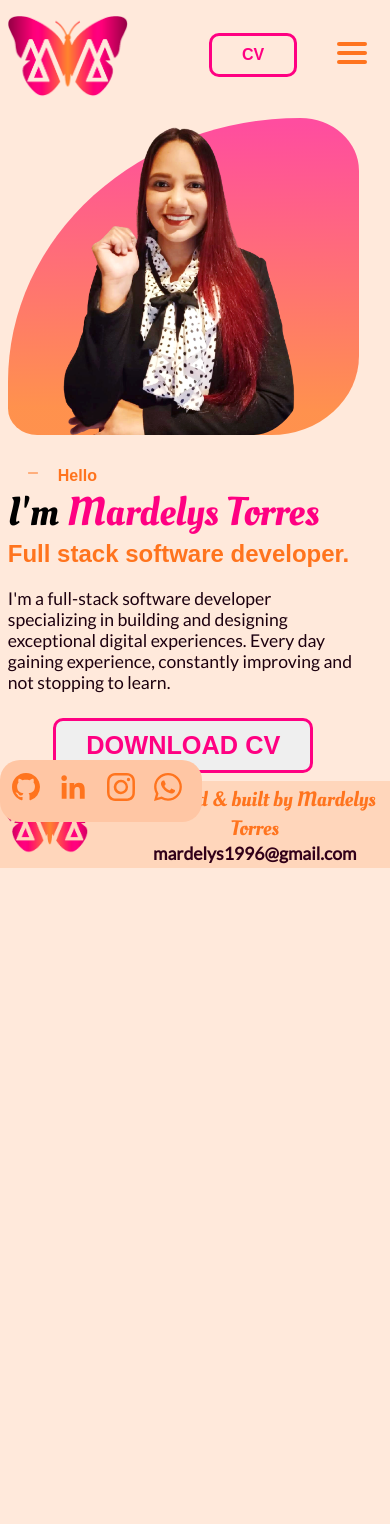
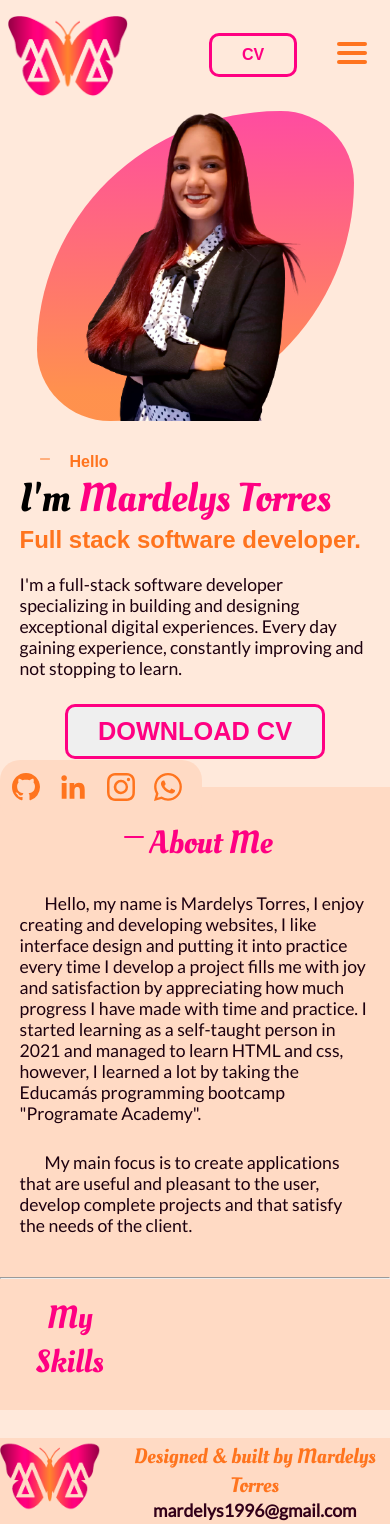
Before and after one commit to Mardelys/Protfolio-Web, a React (Create React App) app: page / in a window 390 px wide. Before the commit the page ends 868 px from the top, so only its background shows below. Built offline with nearby package versions, Linux system fonts and the light colour scheme.

Commit message:
About part1

```diff
--- a/src/App.css
+++ b/src/App.css
@@ -11,7 +11,7 @@
    --gradient-dark:linear-gradient( 181deg,  rgba(255,0,130,0.67) 1.7%, rgba(255,116,30,0.75) 91.3% );
    /*-------------Variables Theme light--------------*/
    --body-color-light :#FFE9DB;
-   --container-body-light:#ffd6bb;
+   --container-body-light:#ffdac4;
    --letter-light:#320019;
 }
 body{
--- /dev/null
+++ b/src/Components/About-Contact/About.css
@@ -0,0 +1,87 @@
+.container-about {
+  width: 100%;
+  display: flex;
+  flex-direction: column;
+  margin: 7% 0;
+  padding: 6% 0;
+  background: var(--container-body-light);
+}
+
+.section-1,
+.section-2 {
+  display: grid;
+  width: 70%;
+  grid-template-columns: 1fr 2.5fr;
+  margin: auto;
+}
+.img-about {
+  width: 90%;
+}
+.section-1 div h2,
+.section-2 div h2 {
+  font-size: clamp(2rem, 3vw, 2.5rem);
+  color: var(--pink);
+  padding: 3% 0;
+  text-align: center;
+  font-family: "Oleo Script";
+  font-weight: 300;
+}
+.section-1 div p {
+  text-indent: 25px;
+  padding-bottom: 3%;
+  font-size: clamp(1.1rem, 2vw, 1.2rem);
+  font-family: "Lato";
+  color: var(--body-color-dark);
+  text-align: left;
+}
+hr.line {
+  margin: 3.5% 0px;
+}
+
+
+
+
+
+/**---MEDIA QUERIES------*/
+@media (max-width:1280px){
+   .section-1, .section-2{
+      width: 80%;
+      transition: all .50s ease;
+   }
+}
+
+@media (max-width:890px){
+   .section-1, .section-2{
+      width: 90%;
+      margin: 2%;
+      transition: all .50s ease;
+   }
+}
+
+@media (max-width: 630px) {
+
+   .container-about .section-1{
+  display: flex;
+  transition: all 0.5s ease;}
+
+.section-1, .section-2{
+   width: 90%;
+   margin: auto;
+}
+.img-about{
+   width: 90px;
+   height: 110px;
+   background: var(--gradient-dark);
+   border-radius: 50%;
+}
+
+.section-1 p{
+   margin: 5% 0;
+}
+}
+
+@media (max-width: 400px) {
+   .img-about{
+      display: none;
+   }
+}
--- /dev/null
+++ b/src/Components/About-Contact/About.jsx
@@ -0,0 +1,43 @@
+import React from "react"
+import { IoRemoveOutline } from 'react-icons/io5'
+import './About.css'
+
+
+export default function AboutMe() {
+
+   return (
+      <div className="container-about">
+         <div className="section-1">
+            <div >
+               <img className="img-about" src={require("./images/foto.png")} alt="" />
+            </div>
+            <div>
+               <h2><IoRemoveOutline className="outline" />About Me</h2>
+               <p>Hello, my name is Mardelys Torres, I enjoy creating and developing websites, I like interface design and putting it into practice every time I develop a project fills me with joy and satisfaction by appreciating how much progress I have made with time and practice. I started learning as a self-taught person in 2021 and managed to learn HTML and css, however, I learned a lot by taking the Educamás programming bootcamp "Programate Academy".</p>
+               <p>My main focus is to create applications that are useful and pleasant to the user, develop complete projects and that satisfy the needs of the client.</p>
+            </div>
+         </div>
+         <hr className="line" />
+         <div className="section-2">
+            <div >
+               <h2>My Skills</h2>
+            </div>
+            <div>
+               <ul className="icon-skills">
+                  <li></li>
+                  <li></li>
+                  <li></li>
+                  <li></li>
+                  <li></li>
+                  <li></li>
+                  <li></li>
+                  <li></li>
+                  <li></li>
+                  <li></li>
+               </ul>
+            </div>
+         </div>
+      </div>
+
+   )
+}
--- a/src/Components/Container.jsx
+++ b/src/Components/Container.jsx
@@ -1,5 +1,6 @@
 import NavBar,{Footer} from '../Components/Nav-Footer/Nav-Footer';
 import Home from '../Components/Home/Home';
+import AboutMe from './About-Contact/About';
 
 
 
@@ -10,6 +11,7 @@ function Container() {
          <div className="Container">
             <NavBar />
             <Home/>
+            <AboutMe/>
             <Footer/>
          </div>
 
--- a/src/Components/Home/Home.css
+++ b/src/Components/Home/Home.css
@@ -2,7 +2,7 @@
    display: grid;
    margin: auto;
    grid-template-columns: 2.5fr 1.5fr;
-   width: 80%;
+   width: 70%;
    align-items: center;
    justify-content: center;
 
@@ -55,7 +55,7 @@ button, .download-cv{
    text-align: center;
 }
 .img-ejp{
-   width: 100%;
+   width: 90%;
    margin: 0;
    padding:0 ;
    border-bottom-right-radius:22% ;
@@ -63,9 +63,10 @@ button, .download-cv{
 .container-photo{
    background-image: var(--gradient-dark);
   border-top-left-radius: 100%;
-  border-bottom-right-radius: 30%;
-  border-top-right-radius: 20%;
-  border-bottom-left-radius: 10%;
+  border-bottom-right-radius: 100%;
+  border-top-right-radius: 30%;
+  border-bottom-left-radius: 30%;
+
 }
 
 @media (max-width:1280px){
@@ -78,7 +79,7 @@ button, .download-cv{
 @media (max-width:890px){
       .home{
          width: 90%;
-         margin: 2%;
+         margin: auto;
          transition: all .50s ease;
       }
    }
@@ -99,5 +100,6 @@ button, .download-cv{
          display: flex;
         flex-direction: column-reverse;
         transition: all .50s ease;
+        margin: auto;
       }
    }
--- a/src/Components/Home/Home.jsx
+++ b/src/Components/Home/Home.jsx
@@ -20,13 +20,12 @@ function Home() {
             </div>
          </div>
          <div className="container-photo">
-            <a href="#" className="">
                <img
                   className="img-ejp"
                   src={require("./images/foto.png")}
                   alt=""
                />
-            </a>
+
          </div>
       </div>
    );
--- a/src/Components/Nav-Footer/Nav.css
+++ b/src/Components/Nav-Footer/Nav.css
@@ -174,7 +174,7 @@ header{
    top: 90vh;
    padding: 1% 0 1% 3%;
    border-radius: 20px;
-   background:#ffc6a4;
+   background:var(--container-body-light);
    transition: all .50s ease;
 }
 .icon-contact li a{
```
Also changed, not shown: src/Components/About-Contact/images/foto.png (added), src/Components/Home/images/foto.png.
